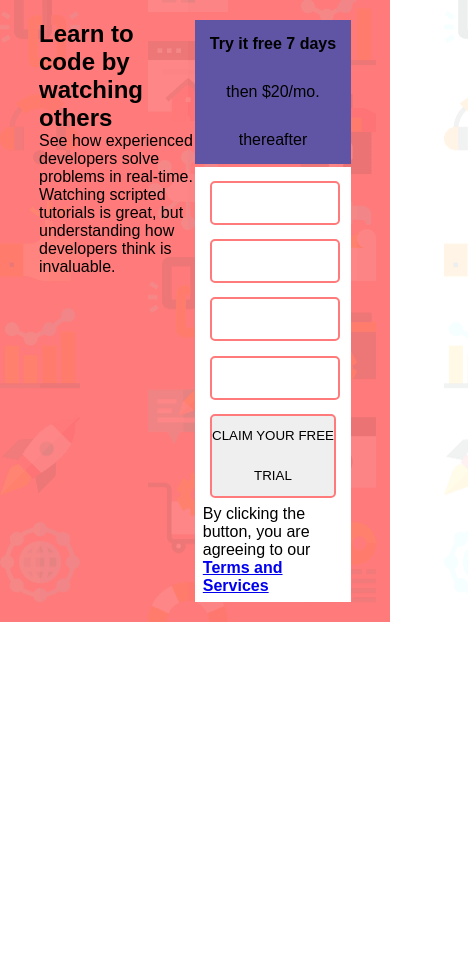
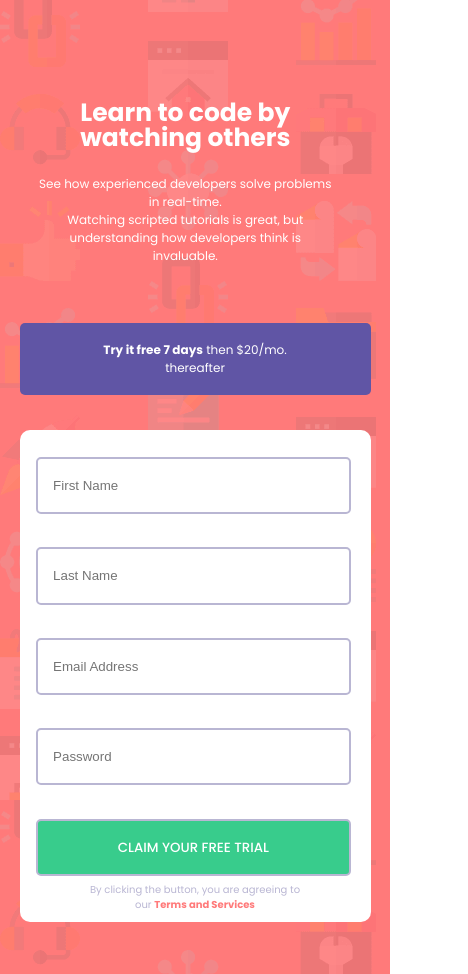
Before and after one commit to Ogirimah/Responsiveness, a plain HTML site: page index.html in a window 390 px wide. Shown: the whole page, 468 px wide, since content can reach past the window. Before the commit the page ends 844 px from the top, so only its background shows below. Drawn offline with Linux system fonts and the light colour scheme.

Commit message:
Made the page mobile responsive

```diff
--- /dev/null
+++ b/desktop.css
@@ -0,0 +1,139 @@
+* {
+  padding: 0;
+  margin: 0;
+}
+
+body {
+  font-family: 'Poppins', sans-serif;
+}
+
+main {
+  width: 100%;
+  background-color: hsl(0, 100%, 74%);
+}
+
+.container {
+  background-image: url("images/bg-intro-desktop.png");
+  display: flex;
+  width: 100%;
+  padding: 8% 5%;
+}
+
+
+.col-1 {
+  box-sizing: border-box;
+  width: 40%;
+  padding: 15% 5% 15% 0;
+  color: white;
+}
+
+.col-2 {
+  box-sizing: border-box;
+  width: 40%;
+}
+
+.item-2 button {
+  width: 95%;
+  margin: 5% 2% 2%;
+  line-height: 400%;
+  border-style: solid;
+  border-radius: 5px;
+  border-color: hsl(246, 25%, 77%);
+}
+
+.item-2 input {
+  width: 95%;
+  margin: 5% 2%;
+  line-height: 400%;
+  border-style: solid;
+  border-radius: 5px;
+  border-color: hsl(246, 25%, 77%);
+  padding: 0 15px;
+  box-sizing: border-box;
+}
+
+
+.item-1 {
+  background-color: hsl(248, 32%, 49%);
+  margin-bottom: 10%;
+  text-align: center;
+  border-radius: 5px;
+  color: white;
+  font-size: 12px;
+  padding: 1.5em 0;
+}
+
+.item-2 {
+  background-color: white;
+  padding: 10px;
+  border-radius: 10px;
+  box-shadow: 5px hsl(246, 25%, 77%);
+  margin-bottom: 20px;
+}
+
+h2 {
+  top: 50%;
+  font-size: 50px;
+  padding: 10px 0;
+}
+
+p {
+  line-height: 1.5;
+
+}
+
+button {
+  background-color: hsl(154, 59%, 51%);
+  color: white;
+  font-family: 'Poppins', sans-serif;
+  font-weight: 500;
+}
+
+.item-2 p {
+  color: hsl(246, 25%, 77%);
+  font-size: 10px;
+  text-align: center;
+}
+
+.item-2 a {
+  color: hsl(0, 100%, 74%);
+  text-decoration: none;
+}
+
+@media screen and (max-width: 499px) {
+  .container {
+    display: block;
+  }
+
+  .col-1,
+  .col-2 {
+    width: 90%;
+
+  }
+
+  .col-1 {
+    line-height: 1;
+  }
+
+  h2 {
+    text-align: center;
+    font-size: 25px;
+    margin-bottom: 15px;
+  }
+
+  .col-1 p {
+    font-size: 12px;
+    text-align: center;
+    text-justify: distribute;
+    padding: 0 5%;
+  }
+
+  .item-2 p {
+    padding: 0 18%;
+  }
+
+  .item-1 p {
+    padding-left: 5em;
+    padding-right: 5em;
+  }
+}
--- a/index.html
+++ b/index.html
@@ -6,7 +6,13 @@
   <meta http-equiv="X-UA-Compatible" content="IE=edge">
   <meta name="viewport" content="width=device-width, initial-scale=1.0">
   <title>Responsivenss and Media Queries</title>
-  <link rel="stylesheet" href="style.css">
+  <link rel="stylesheet" href="desktop.css">
+
+  <!-- <link rel="stylesheet" media="screen and (min-width: 500px)" href="desktop.css"> -->
+  <!-- <link rel="stylesheet" media="screen and (max-width: 499px)" href="mobile.css"> -->
+  <link rel="preconnect" href="https://fonts.googleapis.com">
+  <link rel="preconnect" href="https://fonts.gstatic.com" crossorigin>
+  <link href="https://fonts.googleapis.com/css2?family=Poppins:wght@400;500;600;700&display=swap" rel="stylesheet">
 </head>
 
 <body>
@@ -25,12 +31,14 @@
         </p>
       </div>
       <div class="col-2">
-        <div class="item-1"><strong>Try it free 7 days</strong> then $20/mo. thereafter</div>
+        <div class="item-1">
+          <p><strong>Try it free 7 days</strong> then $20/mo. thereafter</p>
+        </div>
         <div class="item-2">
-          <input type="text" name="firstName" id="firstName">
-          <input type="text" name="lastName" id="lastName">
-          <input type="email" name="email" id="email">
-          <input type="password" name="password" id="password">
+          <input type="text" name="firstName" id="firstName" placeholder="First Name">
+          <input type="text" name="lastName" id="lastName" placeholder="Last Name">
+          <input type="email" name="email" id="email" placeholder="Email Address">
+          <input type="password" name="password" id="password" placeholder="Password">
           <button type="submit">CLAIM YOUR FREE TRIAL</button>
           <p>By clicking the button, you are agreeing to our <a href="#"><strong>Terms and Services</strong></a></p>
         </div>
--- /dev/null
+++ b/mobile.css
@@ -0,0 +1,40 @@
+* {
+  padding: 0;
+  margin: 0;
+}
+
+main {
+  background-color: hsl(0, 100%, 74%);
+}
+
+.container {
+  background-image: url("images/bg-intro-mobile.png");
+  padding: 5px;
+}
+
+.col-1 {
+  box-sizing: border-box;
+  width: 90%;
+  padding: 15% 5% 15% 0;
+  color: white;
+}
+
+.col-2 {
+  box-sizing: border-box;
+  width: 90%;
+}
+
+.item-2 {
+  background-color: white;
+  padding: 5%;
+  border-radius: 10px;
+}
+
+.item-2 button {
+  width: 100%;
+  margin: 5% 2% 2%;
+  line-height: 400%;
+  border-style: solid;
+  border-radius: 5px;
+  border-color: hsl(246, 25%, 77%);
+}
--- a/style.css
+++ /dev/null
@@ -1,68 +0,0 @@
-* {
-  padding: 0;
-  margin: 0;
-}
-
-@import url('https://fonts.googleapis.com/css2?family=Poppins:wght@400;500;600;700&display=swap');
-
-/* @media only screen and (max-width: 1440px) {
-
-  body {
-    background-image: url("images/bg-intro-desktop.png");
-  }
-  main {
-    background-color: ;
-  }
-} */
-
-body {
-  font-family: 'Poppins', sans-serif;
-}
-
-main {
-  background-color: hsl(0, 100%, 74%);
-}
-
-.container {
-  background-image: url("images/bg-intro-desktop.png");
-  display: flex;
-  width: 100%;
-  padding: 5% 10%;
-}
-
-@media only screen and (max-width: 375px) {
-  .container {
-    background-image: url("images/bg-intro-mobile.png");
-  }
-}
-
-.col-1 {
-  width: 40%;
-}
-
-.col-2 {
-  width: 40%;
-  border-radius: 5px;
-}
-
-.item-2 input,
-.item-2 button {
-  width: 90%;
-  margin: 5%;
-  line-height: 300%;
-  border-color: hsl(0, 100%, 74%);
-  border-style: solid;
-  border-radius: 5px;
-}
-
-.item-1 {
-  background-color: hsl(248, 32%, 49%);
-  margin-bottom: 2%;
-  text-align: center;
-  line-height: 300%;
-}
-
-.item-2 {
-  background-color: white;
-  padding: 5%;
-}
```
